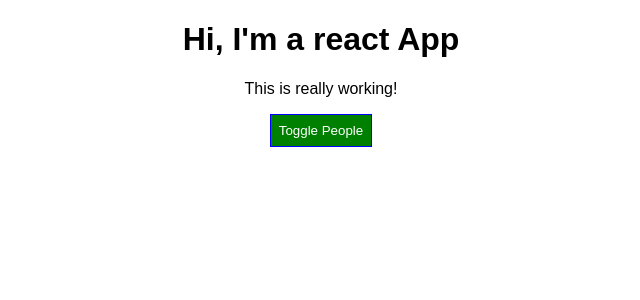
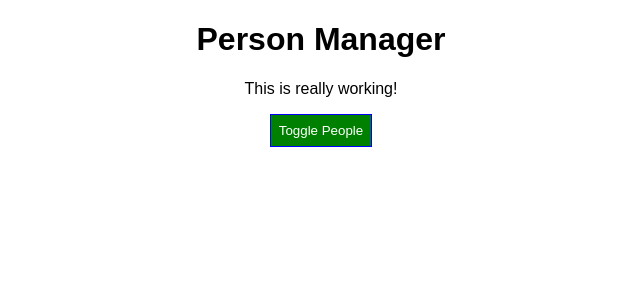
Before and after one commit to MusabSwe/MY_PROJECT, a React (Create React App) app in the folder ReactJS/react-complete-guide/: page / in a window 1280 px wide. Shown: the top 300 px of the page, without its empty margins (319-959 px from the left). Built offline with nearby package versions, Linux system fonts and the light colour scheme.

Commit message:
passing Props from index .js to App.js to  cockpit.js class

```diff
--- a/ReactJS/react-complete-guide/src/compoents/Cockpit/Cockpit.js
+++ b/ReactJS/react-complete-guide/src/compoents/Cockpit/Cockpit.js
@@ -15,7 +15,7 @@ const cockpit = (props) => {
 
     return (
         <div>
-            <h1>Hi, I'm a react App</h1>
+            <h1>{props.title}</h1>
             <p className={classes.join(' ')}>This is really working!</p>
             <button className='button' onClick={props.clicked}>Toggle People</button>
         </div>
--- a/ReactJS/react-complete-guide/src/containers/App.js
+++ b/ReactJS/react-complete-guide/src/containers/App.js
@@ -5,8 +5,6 @@ import Cockpit from '../compoents/Cockpit/Cockpit';
 
 
 class App extends Component {
-
-
   state = {
     people: [
       { id: 1, name: 'Jaber', age: 28 },
@@ -82,7 +80,11 @@ class App extends Component {
 
     return (
       <div className='App'>
-        <Cockpit people={this.state.people} clicked={() => this.togglePeopleHandler()} />
+        <Cockpit
+          title={this.props.appTitle}
+          people={this.state.people}
+          clicked={this.togglePeopleHandler}
+        />
         {people}
       </div>
     );
--- a/ReactJS/react-complete-guide/src/index.js
+++ b/ReactJS/react-complete-guide/src/index.js
@@ -7,7 +7,7 @@ import reportWebVitals from './reportWebVitals';
 const root = ReactDOM.createRoot(document.getElementById('root'));
 root.render(
   <React.StrictMode>
-    <App />
+    <App appTitle="Person Manager" />
   </React.StrictMode>
 );
 
```
